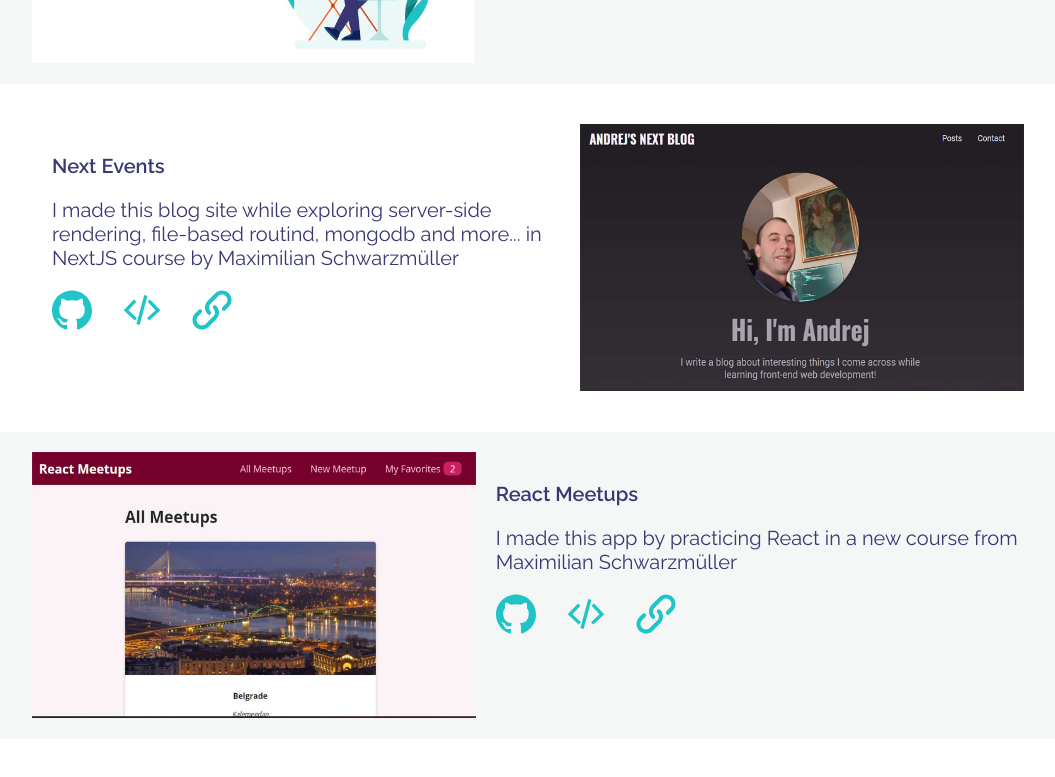
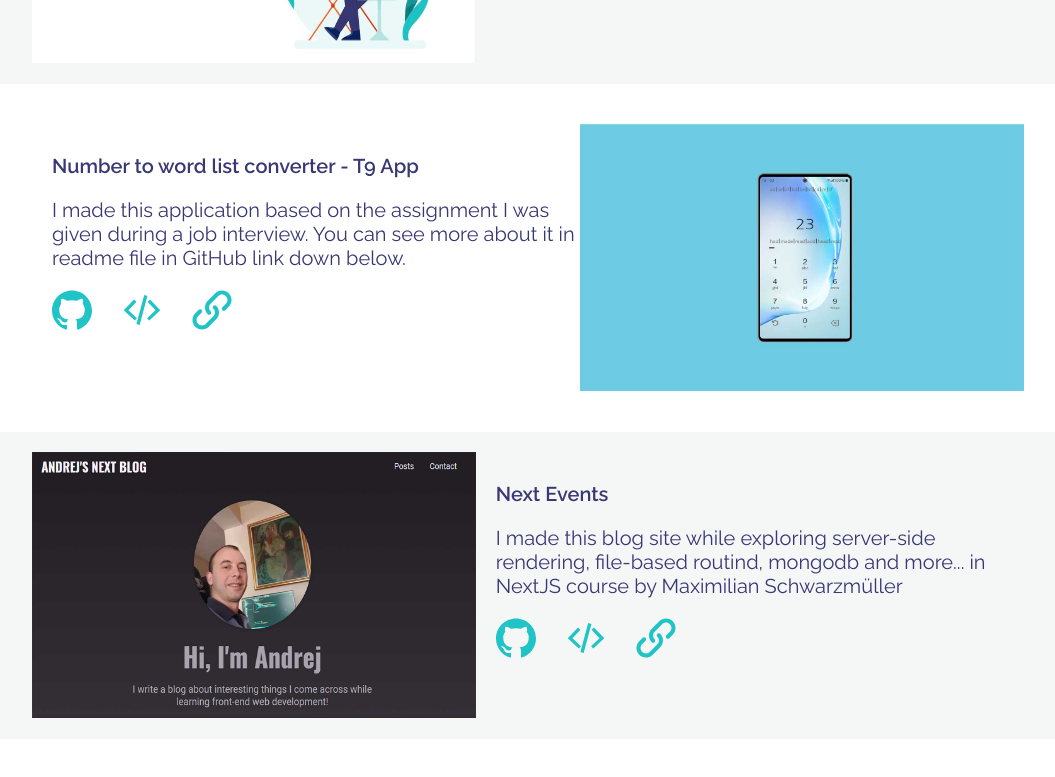
Before and after one commit to kasapinovandrej/new-portfolio, a Next.js app: page /projects in a window 1280 px wide. Shown: the part 800-1577 px from the top of the page, without its empty margins (112-1167 px from the left). Built offline with nearby package versions, Linux system fonts and the light colour scheme.

Commit message:
added kiwi project

```diff
--- a/components/About/about.jsx
+++ b/components/About/about.jsx
@@ -16,7 +16,7 @@ const about = () => {
       <Title firstWord="About" secondWord="Me" />
       <div className={classes.textbox}>
         <p>
-          By formal education I am graduated economist. In previos years I
+          By formal education I am graduated economist. In previous years I
           worked as an accountant, sales representative, and sales team
           supervisor. Coding was initially just a hobby for me, but it grew into
           a great passion and desire to make it my primary occupation.
--- a/data/portfolio.json
+++ b/data/portfolio.json
@@ -200,6 +200,17 @@
     },
     {
       "id": 19,
+      "title": "Number to word list converter - T9 App",
+      "git": "https://github.com/kasapinovandrej/kiwi",
+      "code": "https://github1s.com/kasapinovandrej/kiwi/blob/HEAD/client/src/App.js#L26-L28",
+      "link": "https://cryptic-refuge-02825.herokuapp.com/",
+      "description": "I made this application based on the assignment I was given during a job interview. You can see more about it in readme file in GitHub link down below.",
+      "tech": "ReactJS and NodeJS",
+      "image": "/images/projects/kiwi.jpg",
+      "type": 2
+    },
+    {
+      "id": 20,
       "title": "This Portfolio",
       "git": "https://github.com/kasapinovandrej/new-portfolio",
       "code": "https://github1s.com/kasapinovandrej/new-portfolio",
--- a/styles/_variables.scss
+++ b/styles/_variables.scss
@@ -1,10 +1,10 @@
 //COLORS
 $color1: #ffffff;
 $color2: #16989a;
-$color3: #20c4c6;
+$color3: rgb(32, 196, 198);
 $color4: #00fff1;
 $color5: #87bfbc;
-$color6: #eaf8f8;
+$color6: rgb(234, 248, 248);
 $color7: #383874;
 $color8: #e13c04;
 $color9: #ff6225;
```
Also changed, not shown: public/images/projects/kiwi.jpg (added).
